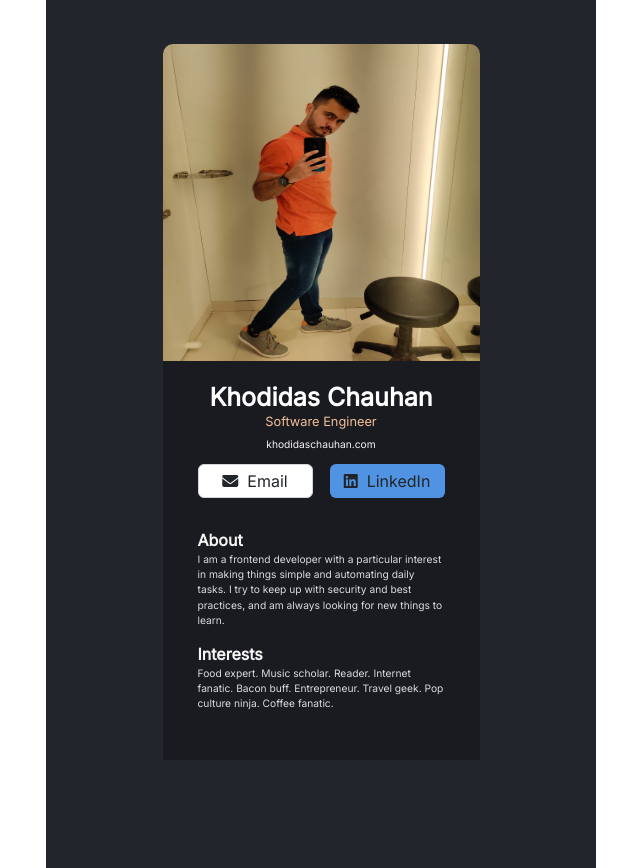
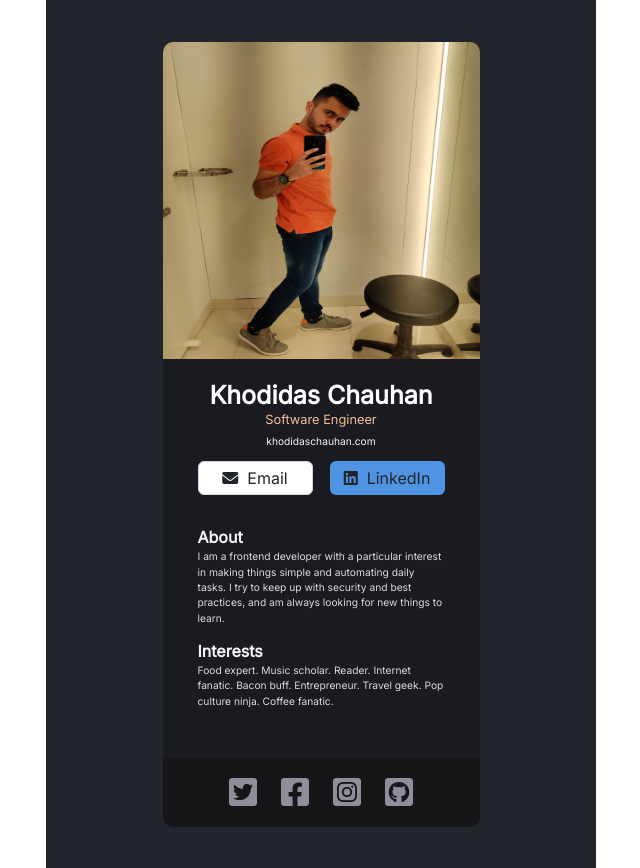
Before and after one commit to Khodidas-withLoveKD/React-Learnings, a React (Create React App) app: page /scrimba-course/digital-business-card in a window 1280 px wide. Shown: the whole page, without its empty margins (319-959 px from the left). Built offline with nearby package versions, Linux system fonts and the light colour scheme.

Commit message:
Added social handles

```diff
--- a/src/Pages/Scrimba Course/Project 1/DigitalBusinessCard.jsx
+++ b/src/Pages/Scrimba Course/Project 1/DigitalBusinessCard.jsx
@@ -13,6 +13,7 @@ const DigitalBusinessCard = () => {
     alignItems: 'center'
   }
 
+  console.log('kd container:', container)
   // TODO: make theme changeable
   return (
       <div style={container}>
--- a/src/Pages/Scrimba Course/Project 1/InnerCard.jsx
+++ b/src/Pages/Scrimba Course/Project 1/InnerCard.jsx
@@ -2,18 +2,18 @@ import React from 'react';
 
 import About from './About';
 import DP from './DP';
+import SocialHandles from './SocialHandles';
 
 const InnerCard = () => {
   const cardCss = {
     width: '19.8125rem',
-    height: '48.75rem',
-    borderRadius: '0.625rem',
     fontFamily: 'Inter, sans-serif',
   }
   return (
     <div style={cardCss}>
       <DP />
       <About />
+      <SocialHandles />
     </div>
   );
 }
--- /dev/null
+++ b/src/Pages/Scrimba Course/Project 1/SocialHandles.jsx
@@ -0,0 +1,32 @@
+import React from 'react';
+
+const SocialHandles = () => {
+  const socialHandlesCss = {
+    display: 'flex',
+    justifyContent: 'center',
+    alignItems: 'center',
+    width: '19.8125rem',
+    height: '4.3125rem',
+    backgroundColor: '#161619',
+    borderRadius: '0 0 0.625rem 0.625rem'
+  }
+
+  const iconColorCss = {
+    color: '#918E9B'
+  }
+  const iconCss = {
+    marginRight: '1.5rem',
+    ...iconColorCss
+  }
+
+  return (
+    <div style={socialHandlesCss}>
+      <i style={iconCss} class="fa-2x fa-brands fa-twitter-square"></i>
+      <i style={iconCss} class="fa-2x fa-brands fa-facebook-square"></i>
+      <i style={iconCss} class="fa-2x fa-brands fa-instagram-square"></i>
+      <i style={iconColorCss} class="fa-2x fa-brands fa-github-square"></i>
+    </div>
+   );
+}
+
+export default SocialHandles;
```
